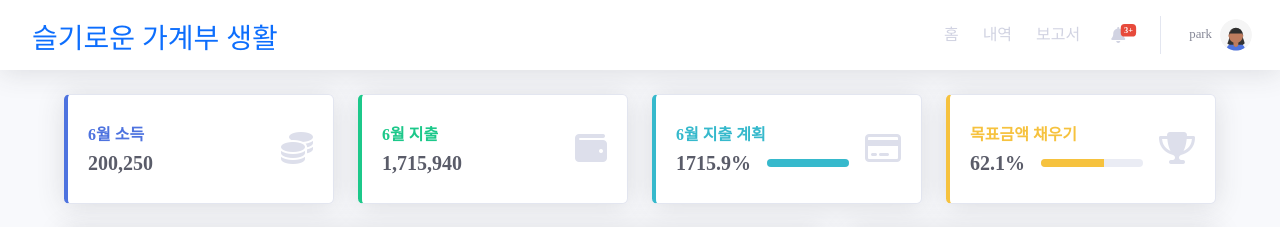
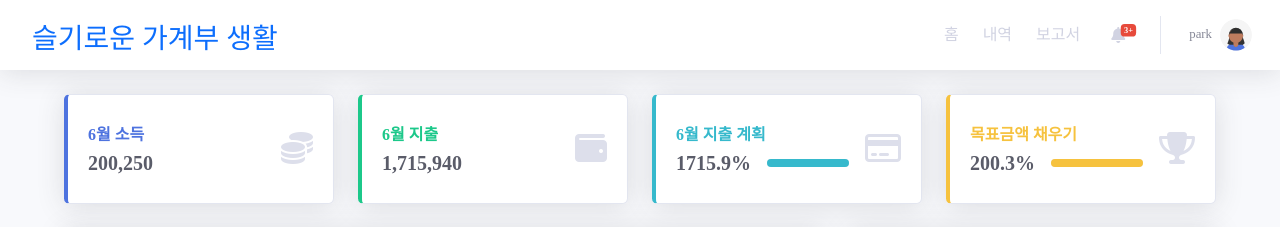
Before and after one commit to isj0228/sulgasaeng, a Vue app in the folder Skeleton_project/: page / in a window 1280 px wide. Shown: the top 227 px of the page. Built offline with nearby package versions, Linux system fonts and the light colour scheme; data requests are answered from the project's data file; a web font is replaced by a local one.

Commit message:
fix: 빠른 등록 시 값 변경 안되던 것 수정

```diff
--- a/Skeleton_project/src/components/card/GoalCard.vue
+++ b/Skeleton_project/src/components/card/GoalCard.vue
@@ -38,63 +38,56 @@
   </div>
 </template>
 
-<script>
-import axios from 'axios';
+<script setup>
+import { ref, watch, watchEffect, computed } from 'vue';
+import { monthlyInput } from '../../service/monthlySummary';
+import { useBudgetStore } from '@/stores/budgetStore.js';
 
-export default {
-  data() {
-    return {
-      expensesData: [],
-      targetExpenses: 500000,
-      showInputField: false, // Track whether to show the input field
-      showButton: false, // Track whether to show the 수정 button
-    };
-  },
-  computed: {
-    totalExpenses() {
-      const incomeExpenses = this.expensesData.filter(
-        (expense) => expense.type === '입금'
-      );
-      const totalIncome = incomeExpenses.reduce(
-        (acc, expense) => acc + parseFloat(expense.amount),
-        0
-      );
-      return totalIncome;
-    },
-    progressWidth() {
-      return `${((this.totalExpenses / this.targetExpenses) * 100).toFixed(
-        1
-      )}%`;
-    },
-    progressValue() {
-      return parseFloat(
-        ((this.totalExpenses / this.targetExpenses) * 100).toFixed(1)
-      );
-    },
-  },
-  mounted() {
-    this.fetchExpensesData();
-  },
-  methods: {
-    async fetchExpensesData() {
-      try {
-        const response = await axios.get('../../db-server/db.json');
-        this.expensesData = response.data['budget-list'];
-      } catch (error) {
-        console.error('Error fetching data:', error);
-      }
-    },
-    updateTargetExpenses() {
-      // Optional: Add logic here to handle updating the goal amount
-    },
-    toggleInputField() {
-      // Toggle the visibility of the input field
-      this.showInputField = !this.showInputField;
-    },
-  },
+const budgetStore = useBudgetStore();
+const totalInput = ref(0);
+const isLoading = ref(true);
+const showInputField = ref(false);
+const showButton = ref(false);
+const targetExpenses = ref(100000);
+
+const toggleInputField = () => {
+  showInputField.value = !showInputField.value;
 };
+
+//현재 월 기준 총합 (20,000 형식으로 넘어와서 number로 형변환)
+const updateTotalInput = () => {
+  const input = monthlyInput();
+  const sanitizedInput = input.replace(/,/g, ''); // 쉼표 제거
+  totalInput.value = Number(sanitizedInput) || 0;
+  isLoading.value = false;
+};
+//현재 월 기준 총 수입/목표금액
+const progressWidth = computed(() => {
+   return `${((totalInput.value / targetExpenses.value) * 100).toFixed(1)}%`;
+});
+//현재 월 기준 총 수입/목표금액
+const progressValue = computed(() => {
+  return parseFloat(((totalInput.value / targetExpenses.value) * 100).toFixed(1));
+});
+
+watch(() => budgetStore.transactions, () => {
+  updateTotalInput();
+  updateTargetExpenses();
+
+}, { deep: true });
+
+updateTotalInput();
+//목표금액 변경 시 update
+const updateTargetExpenses = () => {
+  localStorage.setItem('targetExpenses', targetExpenses.value);
+};
+
+//바꾼 금액 저장해서 새로고침 해도 값 유지 가능하게 함
+const savedTarget = localStorage.getItem('targetExpenses');
+if (savedTarget !== null) {
+  targetExpenses.value = parseFloat(savedTarget);
+}
 </script>
-
 <style scoped>
 .position-absolute {
   position: absolute;
```
